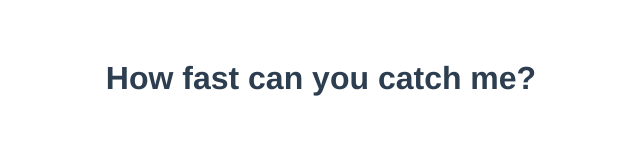
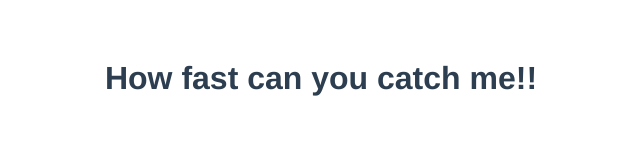
Before and after one commit to ChitKhonn/Simple-GamePJ-Vue, a Vue app: page / in a window 1280 px wide. Shown: the top 160 px of the page, without its empty margins (319-959 px from the left). Built offline with nearby package versions, Linux system fonts and the light colour scheme.

Commit message:
change text

```diff
--- a/src/App.vue
+++ b/src/App.vue
@@ -1,6 +1,6 @@
 <template>
 
-<h1>How fast can you catch me?</h1>
+<h1>How fast can you catch me!!</h1>
 
 </template>
 
```
